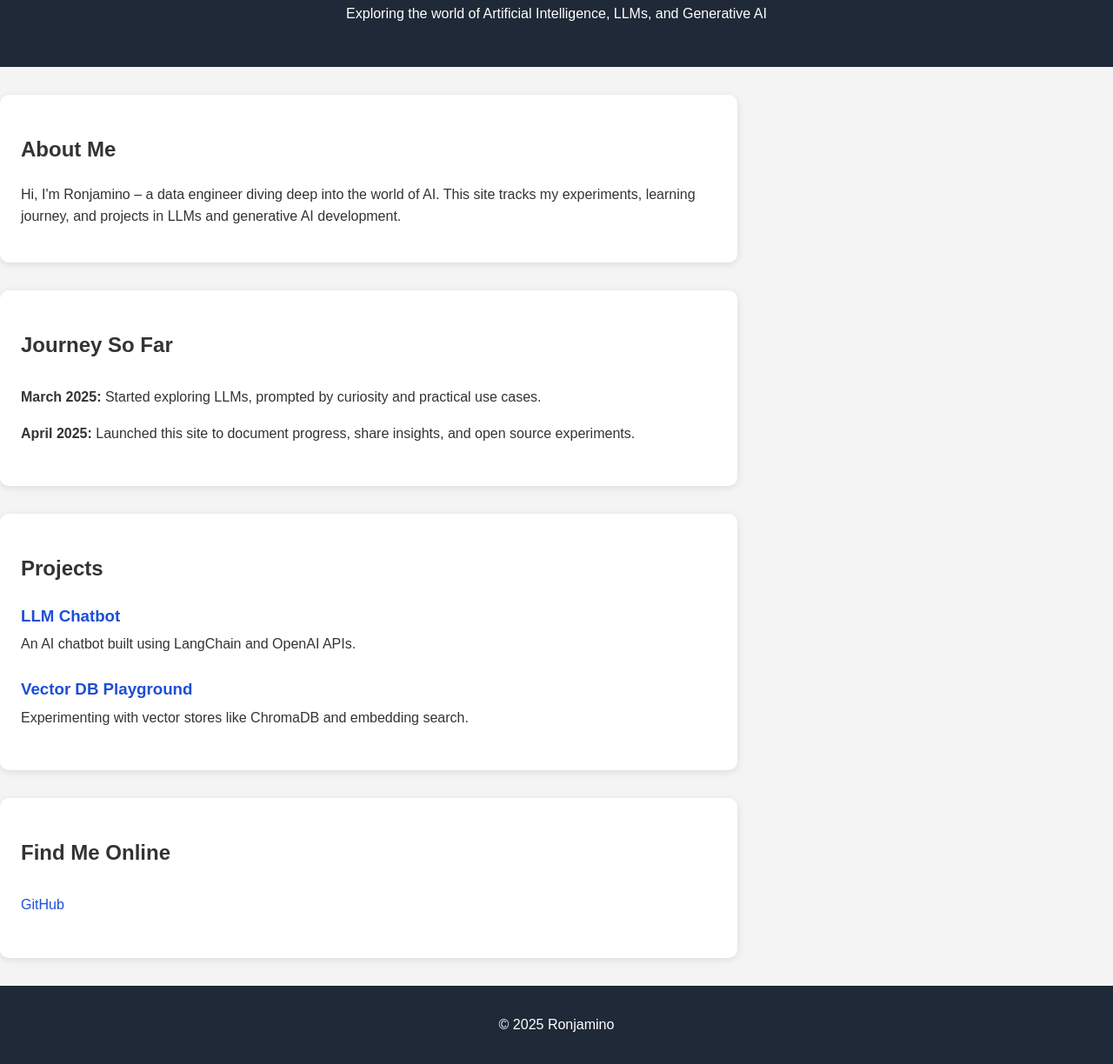
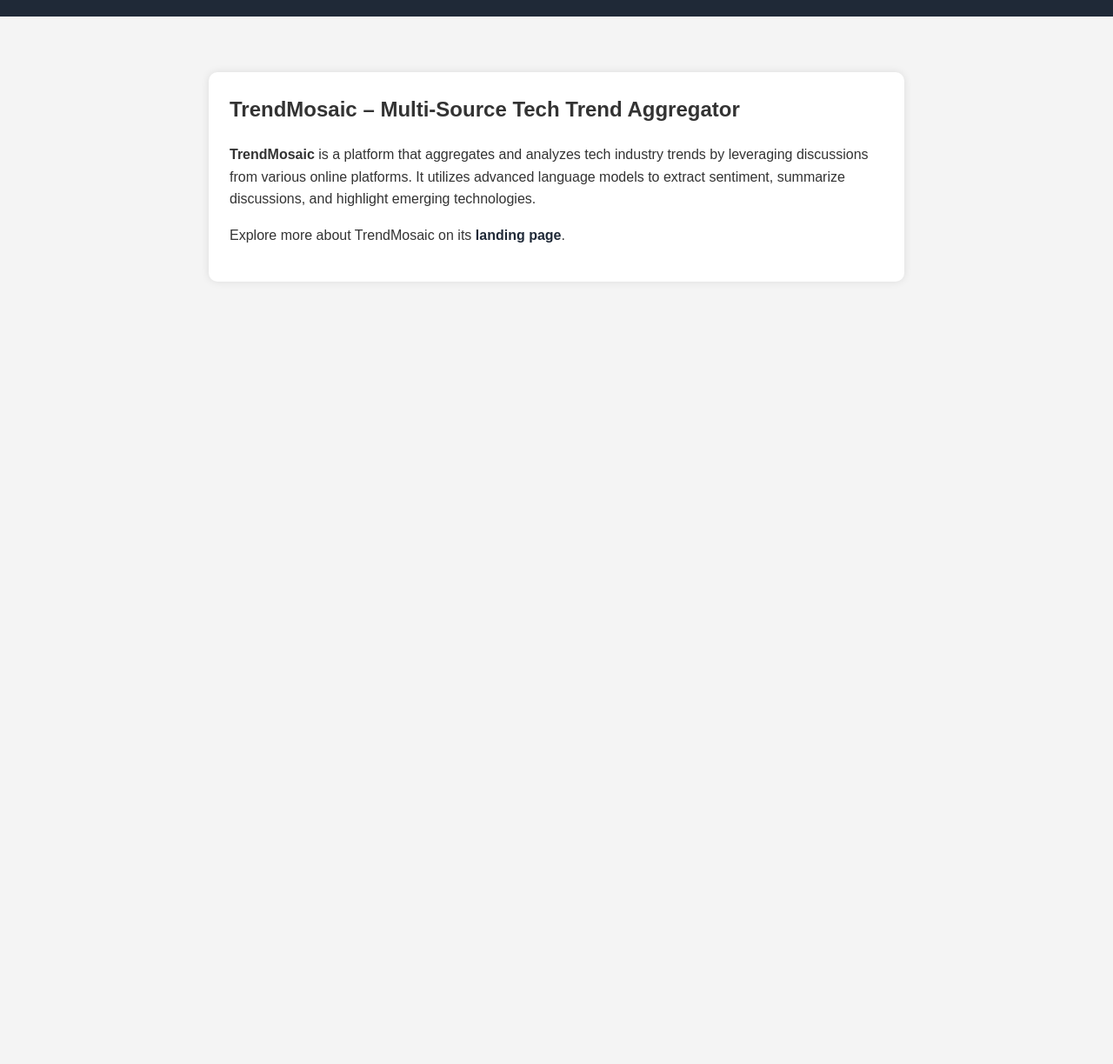
Before and after one commit to ronjamino/ai_dev, a plain HTML site: page docs/index.html in a window 1280 px wide. Shown: the part 109-1333 px from the top of the page at 87% size. After the commit the page ends 800 px from the top, so only its background shows below. Drawn offline with Linux system fonts and the light colour scheme.

Commit message:
Update index.html
Changed projects to link to TrendMosiac

```diff
--- a/docs/index.html
+++ b/docs/index.html
@@ -13,111 +13,52 @@
       background-color: #f4f4f4;
       color: #333;
     }
-
     header {
       background: #1f2937;
       color: #fff;
       padding: 2rem;
       text-align: center;
     }
-
     h1 {
       margin: 0;
       font-size: 2.5rem;
     }
-
     section {
       padding: 2rem;
       max-width: 800px;
       margin: auto;
     }
-
-    .about, .journey, .projects, .links {
+    .project {
       background: #fff;
       margin: 2rem 0;
       padding: 1.5rem;
       border-radius: 10px;
-      box-shadow: 0 2px 8px rgba(0,0,0,0.1);
+      box-shadow: 0 0 10px rgba(0,0,0,0.1);
     }
-
-    ul {
-      list-style: none;
-      padding: 0;
+    .project h2 {
+      margin-top: 0;
     }
-
-    li {
-      padding: 0.5rem 0;
+    .project a {
+      color: #1f2937;
+      text-decoration: none;
+      font-weight: bold;
     }
-
-    a {
-      color: #1d4ed8;
-      text-decoration: none;
-    }
-
-    a:hover {
+    .project a:hover {
       text-decoration: underline;
-    }
-
-    .project {
-      margin-bottom: 1.5rem;
-    }
-
-    .project h3 {
-      margin: 0 0 0.3rem;
-    }
-
-    .project p {
-      margin: 0;
-    }
-
-    footer {
-      text-align: center;
-      padding: 1rem;
-      background: #1f2937;
-      color: #fff;
     }
   </style>
 </head>
 <body>
   <header>
-    <h1>My AI & LLM Dev Journey</h1>
-    <p>Exploring the world of Artificial Intelligence, LLMs, and Generative AI</p>
+    <h1>My AI Dev Journey</h1>
   </header>
-
-  <section class="about">
-    <h2>About Me</h2>
-    <p>Hi, I'm Ronjamino – a data engineer diving deep into the world of AI. This site tracks my experiments, learning journey, and projects in LLMs and generative AI development.</p>
+  <section>
+    <div class="project">
+      <h2>TrendMosaic – Multi-Source Tech Trend Aggregator</h2>
+      <p><strong>TrendMosaic</strong> is a platform that aggregates and analyzes tech industry trends by leveraging discussions from various online platforms. It utilizes advanced language models to extract sentiment, summarize discussions, and highlight emerging technologies.</p>
+      <p>Explore more about TrendMosaic on its <a href="trendmosiac_home.html">landing page</a>.</p>
+    </div>
+    <!-- Additional projects can be added here in similar divs -->
   </section>
-
-  <section class="journey">
-    <h2>Journey So Far</h2>
-    <ul>
-      <li><strong>March 2025:</strong> Started exploring LLMs, prompted by curiosity and practical use cases.</li>
-      <li><strong>April 2025:</strong> Launched this site to document progress, share insights, and open source experiments.</li>
-    </ul>
-  </section>
-
-  <section class="projects">
-    <h2>Projects</h2>
-    <div class="project">
-      <h3><a href="https://github.com/ronjamino/llm-chatbot" target="_blank">LLM Chatbot</a></h3>
-      <p>An AI chatbot built using LangChain and OpenAI APIs.</p>
-    </div>
-    <div class="project">
-      <h3><a href="https://github.com/ronjamino/vector-db-playground" target="_blank">Vector DB Playground</a></h3>
-      <p>Experimenting with vector stores like ChromaDB and embedding search.</p>
-    </div>
-  </section>
-
-  <section class="links">
-    <h2>Find Me Online</h2>
-    <ul>
-      <li><a href="https://github.com/ronjamino" target="_blank">GitHub</a></li>
-    </ul>
-  </section>
-
-  <footer>
-    <p>&copy; 2025 Ronjamino</p>
-  </footer>
 </body>
 </html>
```
